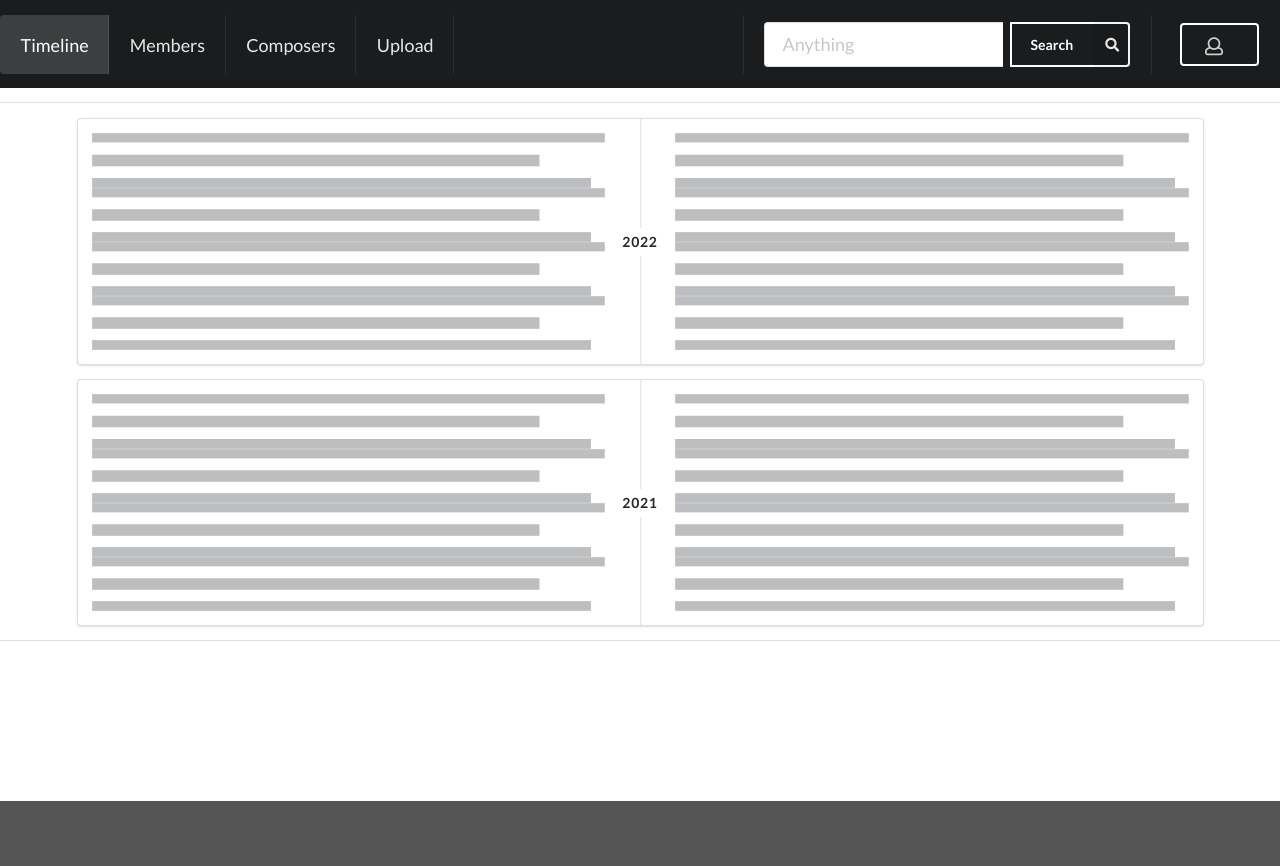
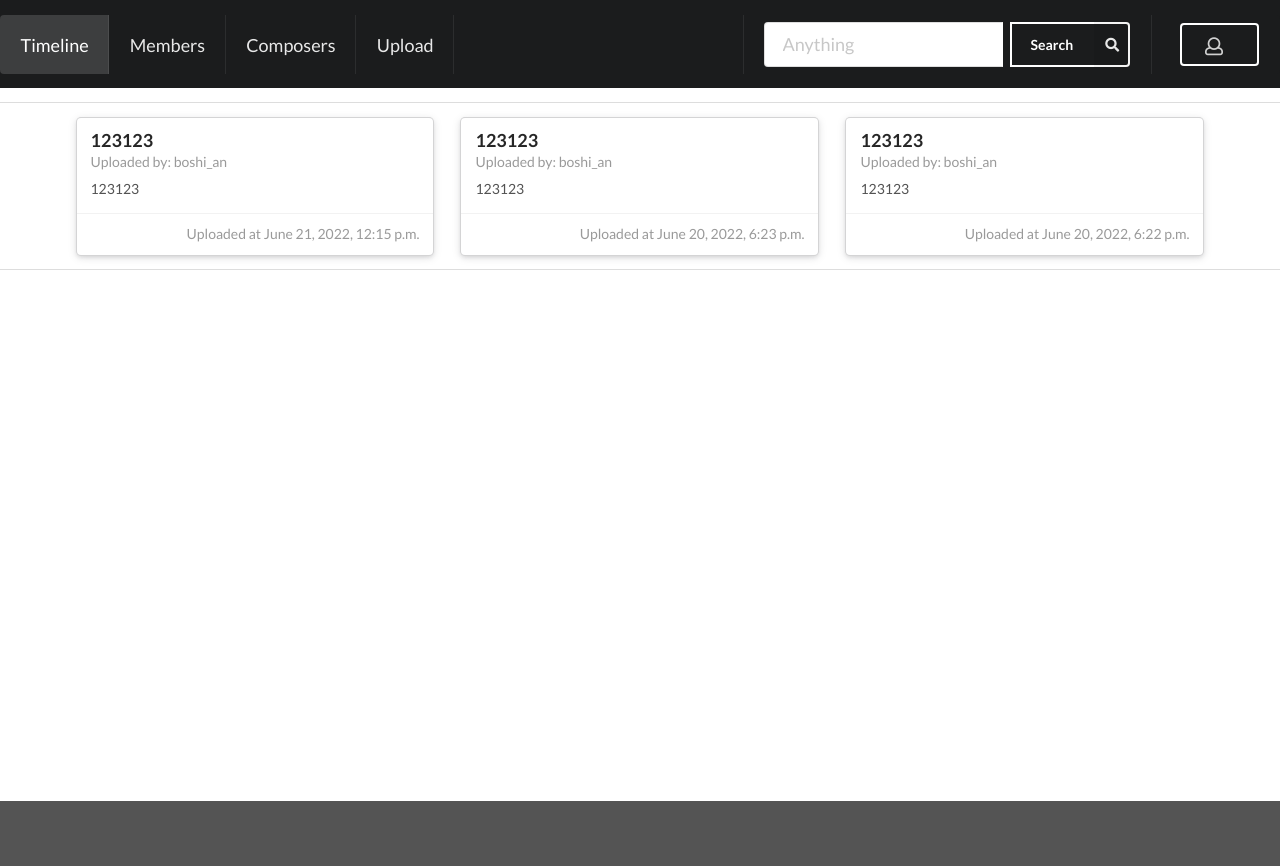
Before and after one commit to Fridge003/SoundLib, a Django app: page /index/timeline in a window 1280 px wide. Shown: the part 315-1181 px from the top of the page. Run offline with Django 4.2, Linux system fonts and the light colour scheme; data comes from the database, SQL or seed files in the repository; both versions use the stored data as it was after the commit; some libraries are stand-ins or nearby versions.

Commit message:
added timeline view

```diff
--- a/App/models.py
+++ b/App/models.py
@@ -107,3 +107,15 @@ class Recording(models.Model) :
     UploadUserName = models.CharField(max_length=255, default="Anonymous")      # to show
     Description = models.CharField(max_length=65535, default="Empty")
     UploadTime = models.DateTimeField(auto_now=True, editable=True)
+
+    def get_title(self) :
+        return self.Name
+
+    def get_description(self) :
+        return self.Description
+
+    def get_username(self) :
+        return self.UploadUserName
+
+    def get_upload_date(self) :
+        return self.UploadTime
--- a/App/utils/index.py
+++ b/App/utils/index.py
@@ -1,6 +1,6 @@
 from tabnanny import verbose
 from django.shortcuts import render
-from App.models import User
+from App.models import User, Recording
 from django.conf import settings
 from django.db.models import Count
 
@@ -10,10 +10,12 @@
         SelectedTag = "TimeLine"
 
     UserList = User.objects.annotate(NumRecordings=Count('Recordings'))
+    RecordingList = Recording.objects.order_by('-UploadTime')
 
     context                 = {}
     context['hello']        = 'PKUpiano Sound Library!'
     context['UserList']     = UserList[:settings.ITEMS_PER_PAGE]
+    context['RecordingList']= RecordingList[:settings.ITEMS_PER_PAGE]
     context['SelectedTag']  = SelectedTag
 
     for item in context['UserList'] :
--- a/Templates/index.html
+++ b/Templates/index.html
@@ -7,7 +7,7 @@
     <div class="ui inverted vertical masthead center aligned segment">
         <div class="ui massive inverted stackable tabs menu">
             {% if SelectedTag == "timeline" %}
-            <a class="active item" href="/index/timeline" >
+            <a class="active item" href="/index/timeline">
                 {% else %}
                 <a class="item" href="/index/timeline">
                     {% endif %}
@@ -23,7 +23,7 @@
                     {% if SelectedTag == "composers" %}
                     <a class="active item" href="/index/composers">
                         {% else %}
-            <a class="item"  href="/index/composers">
+                        <a class="item" href="/index/composers">
                             {% endif %}
                             Composers
                         </a>
@@ -46,7 +46,8 @@
                                 </div>
                                 <div class="item">
                                     {% if user.is_authenticated %}
-                    <a href="{{ "/user/"|addstr:user.get_username|addstr:"/" }}" class="ui inverted right labeled icon button">
+                                    <a href="{{ " /user/"|addstr:user.get_username|addstr:"/" }}"
+                                        class="ui inverted right labeled icon button">
                                         <i class="user outline icon"></i>
                                         {{ user.get_username }}
                                     </a>
@@ -65,43 +66,25 @@
     <div class="ui divider"></div>
     <div class="ui container">
         {% if SelectedTag == "timeline" %}
-        <div class="ui segment">
-            <div class="ui two column very relaxed grid">
-                <div class="column">
-                    <img class="ui wireframe image" src="{% static '/images/ui/short-paragraph.png' %}">
-                    <img class="ui wireframe image" src="{% static '/images/ui/short-paragraph.png' %}">
-                    <img class="ui wireframe image" src="{% static '/images/ui/short-paragraph.png' %}">
-                    <img class="ui wireframe image" src="{% static '/images/ui/short-paragraph.png' %}">
+        <div class="ui three doubling stackable link cards">
+            {% for show_recording in RecordingList %}
+            <a class="ui fluid raised link card">
+                <div class="content">
+                    <div class="header">{{ show_recording.get_title }}</div>
+                    <div class="meta">
+                        Uploaded by: {{ show_recording.get_username}}
                     </div>
-                <div class="column">
-                    <img class="ui wireframe image" src="{% static '/images/ui/short-paragraph.png' %}">
-                    <img class="ui wireframe image" src="{% static '/images/ui/short-paragraph.png' %}">
-                    <img class="ui wireframe image" src="{% static '/images/ui/short-paragraph.png' %}">
-                    <img class="ui wireframe image" src="{% static '/images/ui/short-paragraph.png' %}">
+                    <div class="description">
+                        {{ show_recording.get_description }}
                     </div>
                 </div>
-            <div class="ui vertical divider">
-                2022
+                <div class="extra content">
+                    <span class="right floated">
+                        Uploaded at {{ show_recording.get_upload_date }}
+                    </span>
                 </div>
-        </div>
-        <div class="ui segment">
-            <div class="ui two column very relaxed grid">
-                <div class="column">
-                    <img class="ui wireframe image" src="{% static '/images/ui/short-paragraph.png' %}">
-                    <img class="ui wireframe image" src="{% static '/images/ui/short-paragraph.png' %}">
-                    <img class="ui wireframe image" src="{% static '/images/ui/short-paragraph.png' %}">
-                    <img class="ui wireframe image" src="{% static '/images/ui/short-paragraph.png' %}">
-                </div>
-                <div class="column">
-                    <img class="ui wireframe image" src="{% static '/images/ui/short-paragraph.png' %}">
-                    <img class="ui wireframe image" src="{% static '/images/ui/short-paragraph.png' %}">
-                    <img class="ui wireframe image" src="{% static '/images/ui/short-paragraph.png' %}">
-                    <img class="ui wireframe image" src="{% static '/images/ui/short-paragraph.png' %}">
-                </div>
-            </div>
-            <div class="ui vertical divider">
-                2021
-            </div>
+            </a>
+            {% endfor %}
         </div>
         {% endif %}
 
```
Also changed, not shown: App/migrations/0003_alter_recording_uploaduser.py (added), db.sqlite3. Lines whose indentation alone changed are shown as unchanged.
